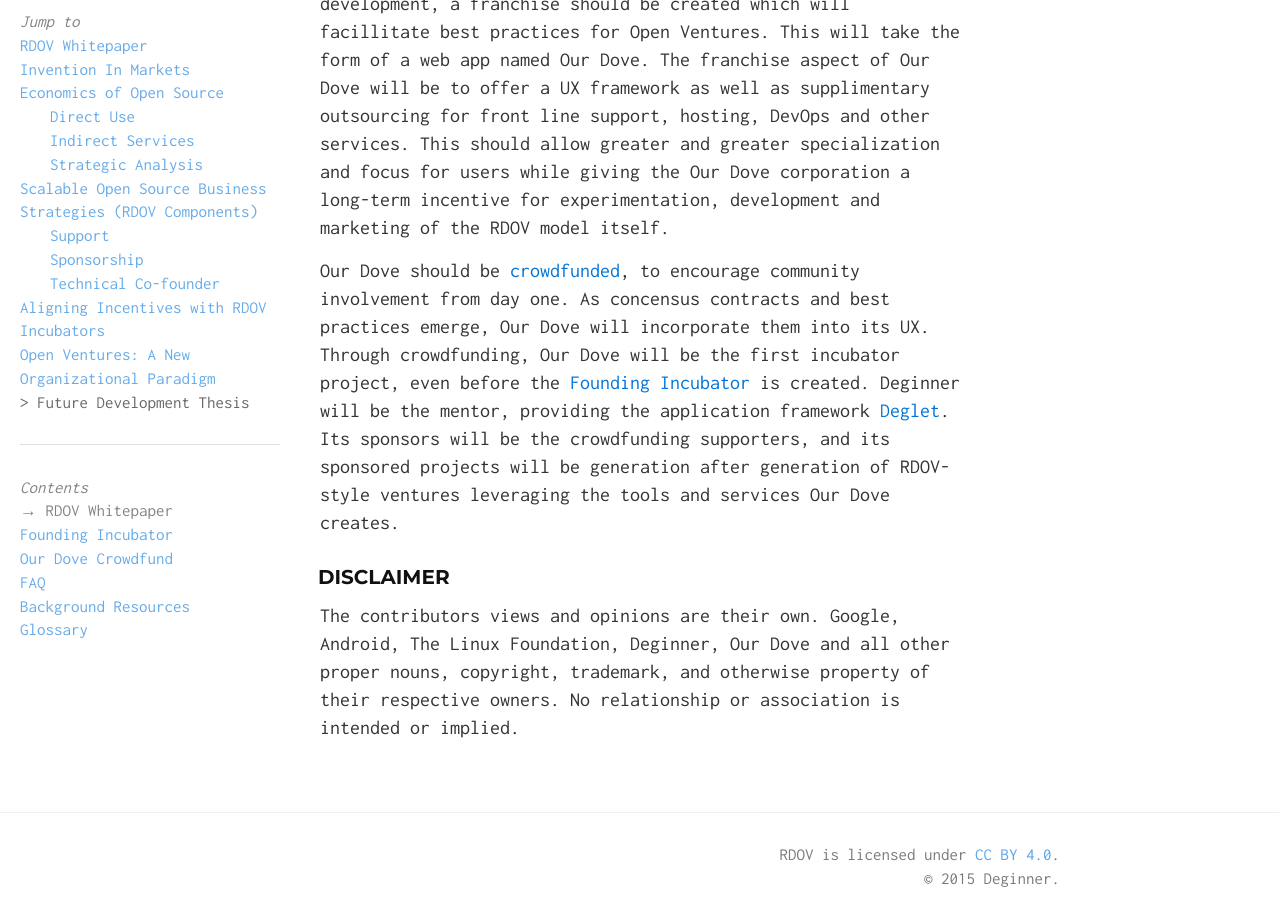
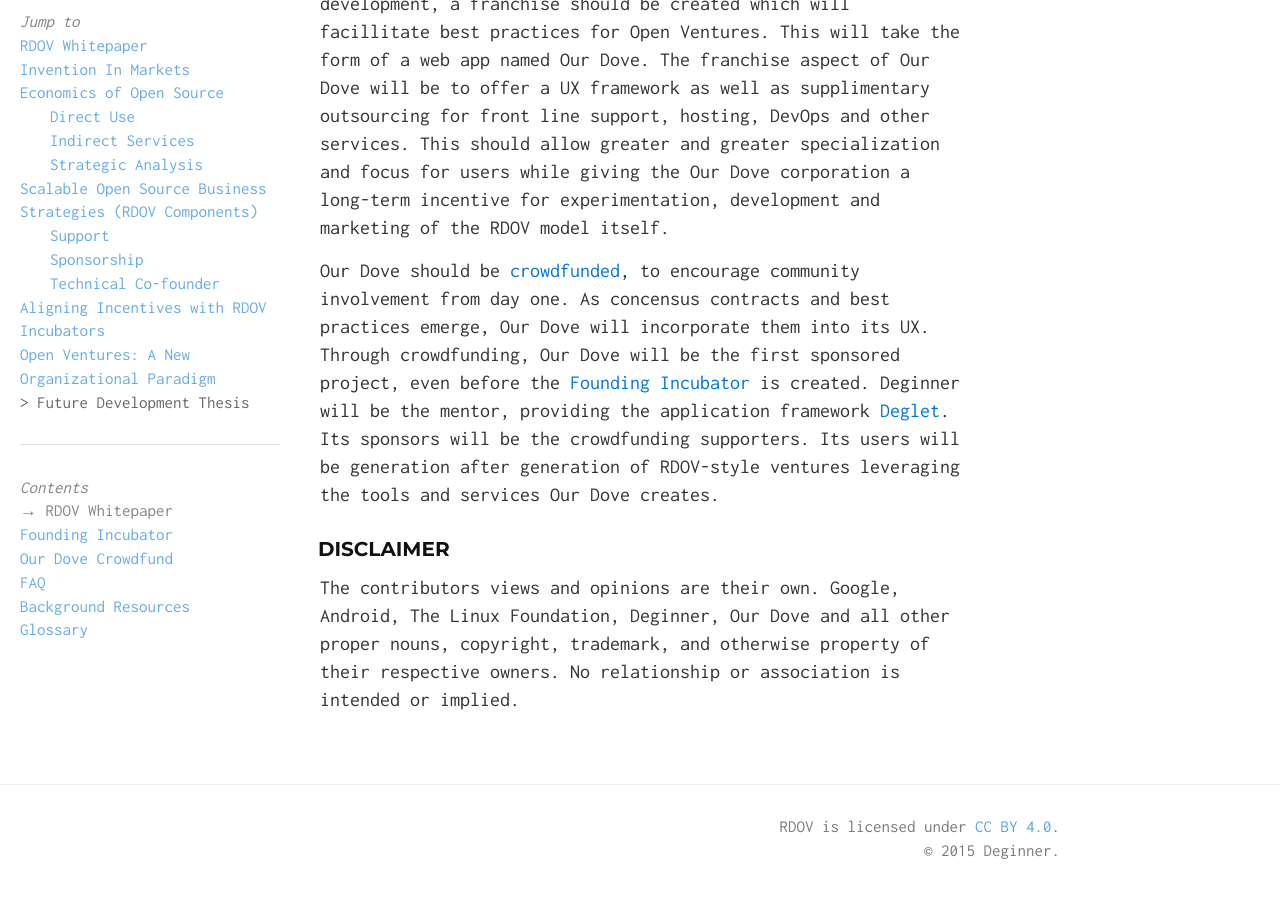
Before and after one commit to rdov/rdov.github.io, a Jekyll site: the page built from rdov_whitepaper.md, in a window 1280 px wide and 900 px high, scrolled down 12300 px. Built offline with Jekyll 4.4.1, drawn with Linux system fonts in a browser that asks for light colours; nearby versions of some CDN libraries.

Commit message:
tweak ending paragraph

```diff
--- a/rdov_whitepaper.md
+++ b/rdov_whitepaper.md
@@ -131,7 +131,7 @@
 
 To provide a funding and organization framework for RDOV development, a franchise should be created which will facillitate best practices for Open Ventures. This will take the form of a web app named Our Dove. The franchise aspect of Our Dove will be to offer a UX framework as well as supplimentary outsourcing for front line support, hosting, DevOps and other services. This should allow greater and greater specialization and focus for users while giving the Our Dove corporation a long-term incentive for experimentation, development and marketing of the RDOV model itself.
 
-Our Dove should be [crowdfunded]({{ "/OurDoveCrowdfund/" | prepend: site.baseurl }}), to encourage community involvement from day one. As concensus contracts and best practices emerge, Our Dove will incorporate them into its UX. Through crowdfunding, Our Dove will be the first incubator project, even before the [Founding Incubator]({{ "/FoundingIncubator/" | prepend: site.baseurl }}) is created. Deginner will be the mentor, providing the application framework [Deglet](http://deglet.xyz). Its sponsors will be the crowdfunding supporters, and its sponsored projects will be generation after generation of RDOV-style ventures leveraging the tools and services Our Dove creates.
+Our Dove should be [crowdfunded]({{ "/OurDoveCrowdfund/" | prepend: site.baseurl }}), to encourage community involvement from day one. As concensus contracts and best practices emerge, Our Dove will incorporate them into its UX. Through crowdfunding, Our Dove will be the first sponsored project, even before the [Founding Incubator]({{ "/FoundingIncubator/" | prepend: site.baseurl }}) is created. Deginner will be the mentor, providing the application framework [Deglet](http://deglet.xyz). Its sponsors will be the crowdfunding supporters. Its users will be generation after generation of RDOV-style ventures leveraging the tools and services Our Dove creates.
 
 ##### Disclaimer
 
```
